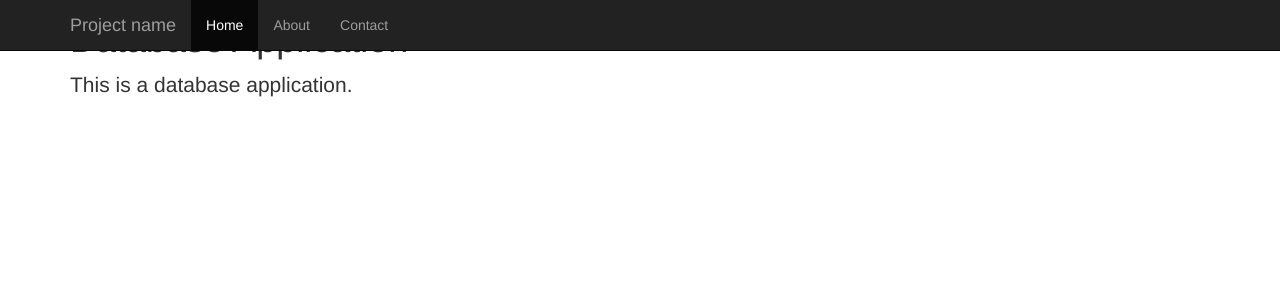
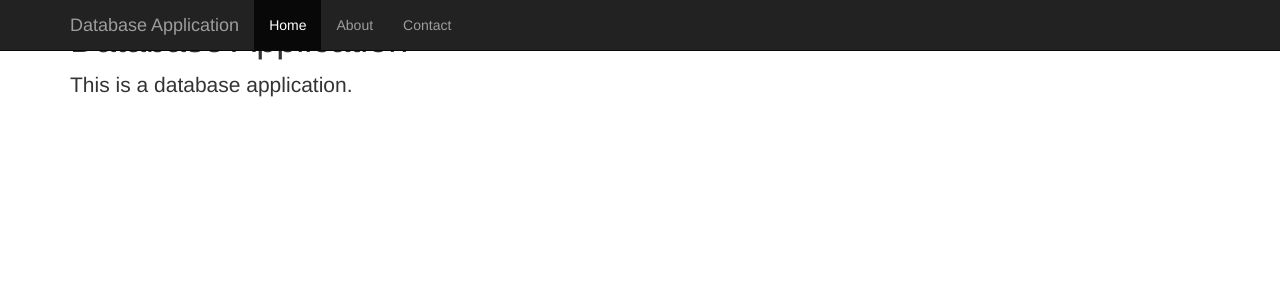
Before and after one commit to jmashburn/db-application, a PHP site: page / in a window 1280 px wide. Shown: the top 300 px of the page. Run offline with PHP 8.4, Linux system fonts and the light colour scheme; some libraries are stand-ins or nearby versions.

Commit message:
Updating Project name and missed path

```diff
--- a/index.php
+++ b/index.php
@@ -42,7 +42,7 @@
             <span class="icon-bar"></span>
             <span class="icon-bar"></span>
           </button>
-          <a class="navbar-brand" href="#">Project name</a>
+          <a class="navbar-brand" href="#">Database Application</a>
         </div>
         <div id="navbar" class="collapse navbar-collapse">
           <ul class="nav navbar-nav">
@@ -68,7 +68,7 @@
     ================================================== -->
     <!-- Placed at the end of the document so the pages load faster -->
     <script src="https://ajax.googleapis.com/ajax/libs/jquery/1.12.4/jquery.min.js"></script>
-    <script>window.jQuery || document.write('<script src="../../assets/js/vendor/jquery.min.js"><\/script>')</script>
+    <script>window.jQuery || document.write('<script src="js/vendor/jquery.min.js"><\/script>')</script>
     <script src="js/bootstrap.min.js"></script>
     <!-- IE10 viewport hack for Surface/desktop Windows 8 bug -->
     <script src="js/ie10-viewport-bug-workaround.js"></script>
```
